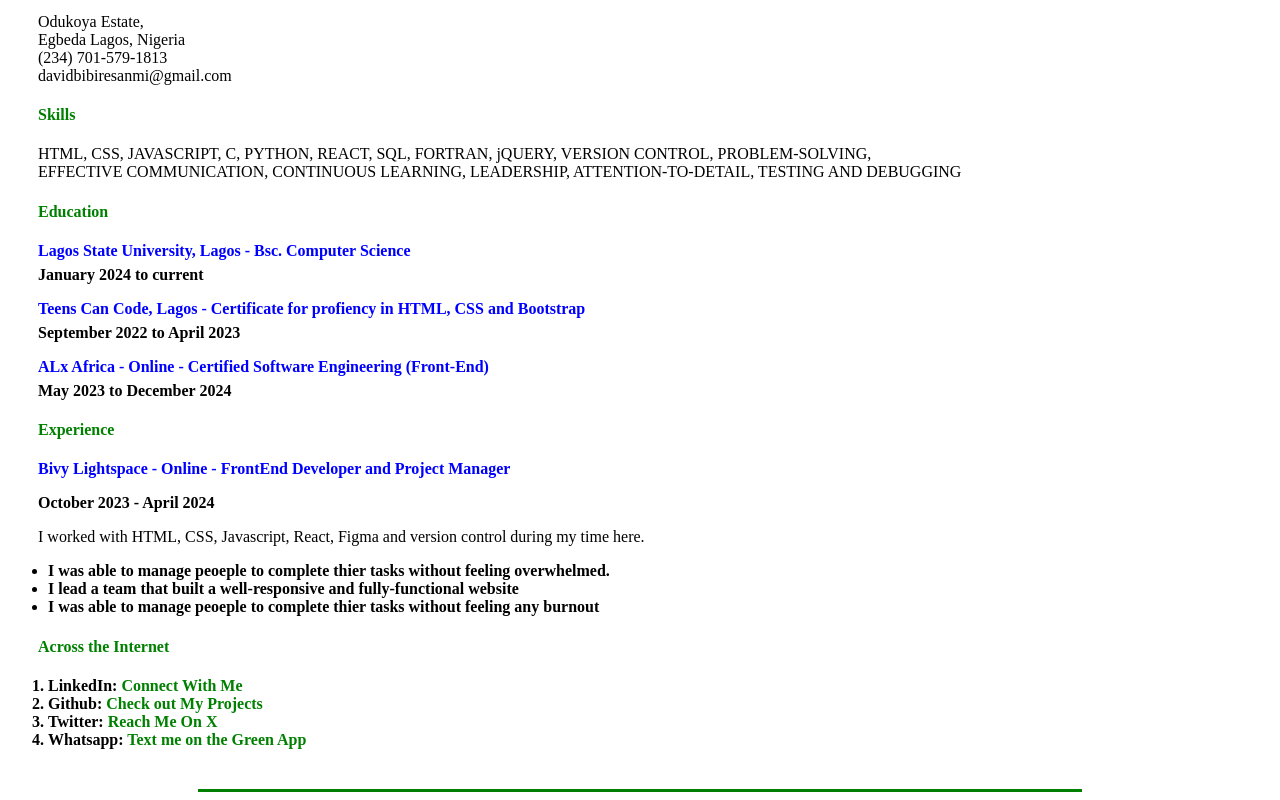
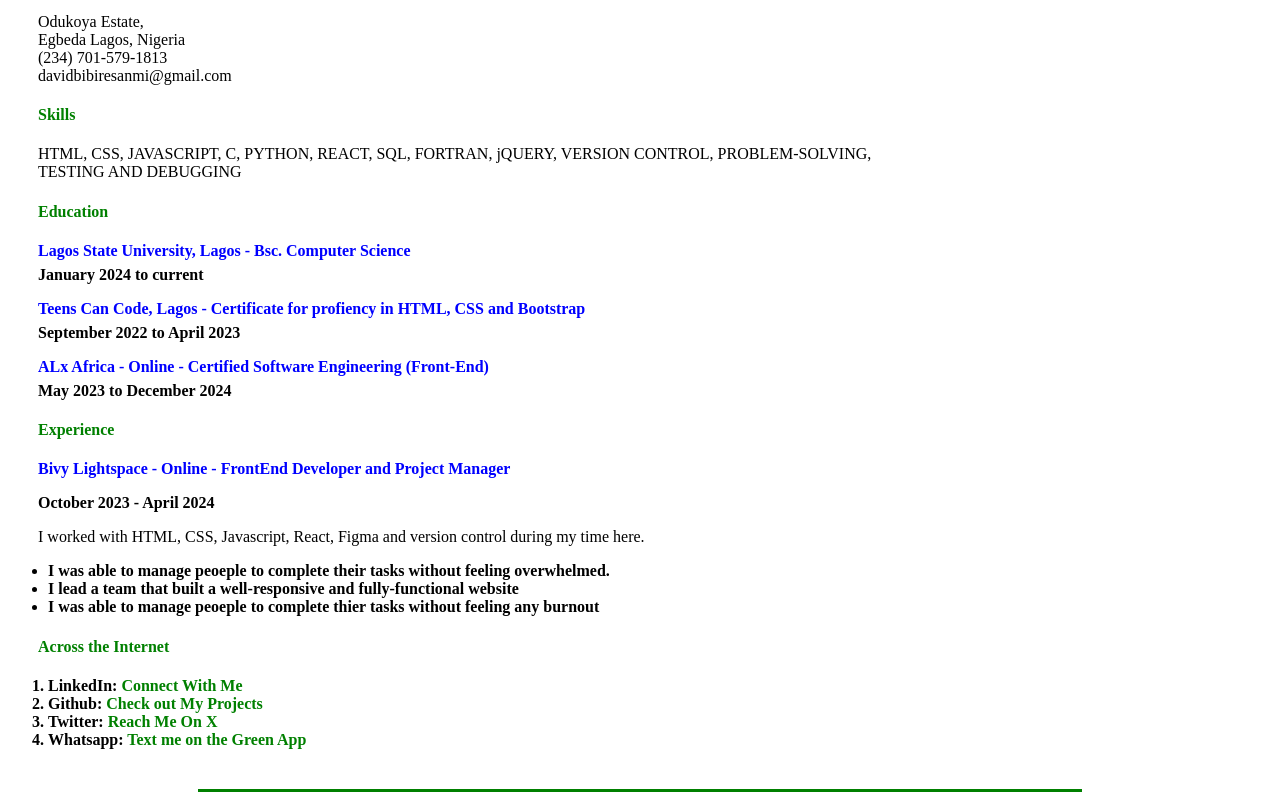
Before and after one commit to BIBIREDAVID/SINGLE_PAGE_CV, a plain HTML site: page index.html in a window 1280 px wide. Shown: the part 123-923 px from the top of the page. Drawn offline with Linux system fonts and the light colour scheme.

Commit message:
edited again

```diff
--- a/index.html
+++ b/index.html
@@ -25,7 +25,7 @@
         </h4>
         <p style="margin-left: 30px;">
             HTML, CSS, JAVASCRIPT, C, PYTHON, REACT, SQL, FORTRAN, jQUERY, VERSION CONTROL, PROBLEM-SOLVING, <br>
-            EFFECTIVE COMMUNICATION, CONTINUOUS LEARNING, LEADERSHIP, ATTENTION-TO-DETAIL, TESTING AND DEBUGGING
+             TESTING AND DEBUGGING
         </p>
     </div>
     <div class="divcontainer2">
@@ -68,7 +68,7 @@
         <p>
           <ul>
             <li style="font-weight: bold;">
-                I was able to manage peoeple to complete thier tasks without feeling overwhelmed.
+                I was able to manage peoeple to complete their tasks without feeling overwhelmed.
             </li>
             <li style="font-weight: bold;">
                 I lead a team that built a well-responsive and fully-functional website
```
